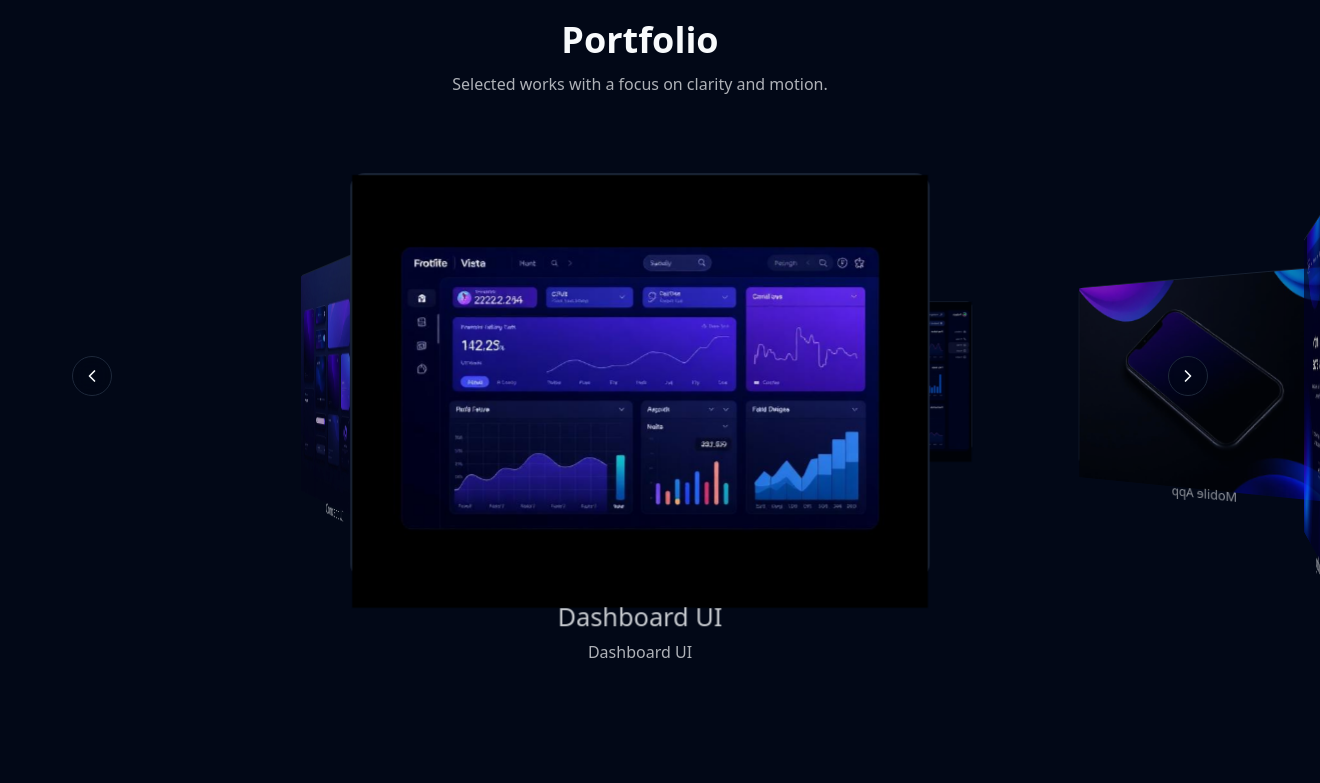
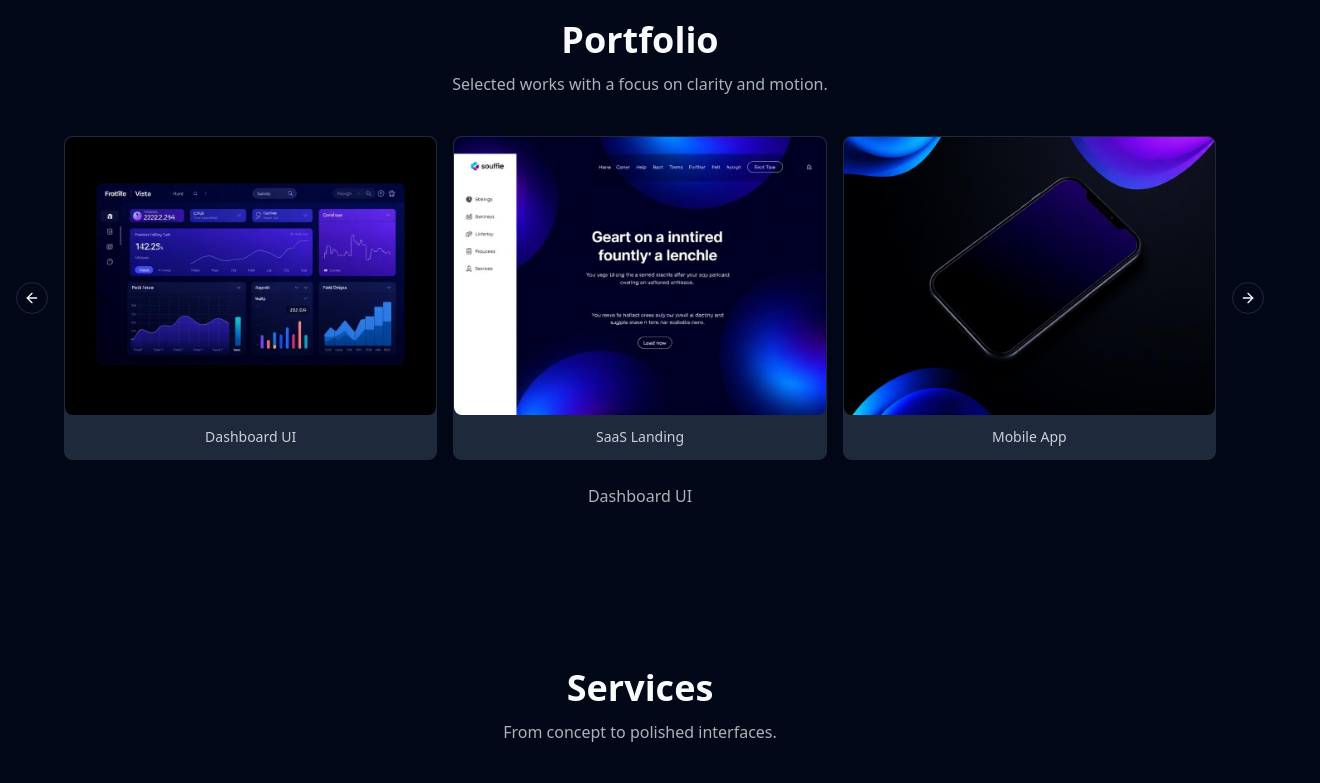
Before and after one commit to claudekanisus/tailwind-spectrum-port, a React (Vite) app: page / in a window 1280 px wide. Shown: the part 1240-2023 px from the top of the page, 1320 px wide, since content can reach past the window. Built offline with nearby package versions, Linux system fonts and the light colour scheme.

Commit message:
Revert carousel to standard
Reverted the 3D sphere carousel back to a standard carousel.

```diff
--- a/src/components/PortfolioGallery.tsx
+++ b/src/components/PortfolioGallery.tsx
@@ -1,5 +1,5 @@
 import { useEffect, useState } from "react";
-import { ChevronLeft, ChevronRight } from "lucide-react";
+import { Carousel, CarouselContent, CarouselItem, CarouselNext, CarouselPrevious, type CarouselApi } from "@/components/ui/carousel";
 import img1 from "@/assets/portfolio-1.jpg";
 import img2 from "@/assets/portfolio-2.jpg";
 import img3 from "@/assets/portfolio-3.jpg";
@@ -20,27 +20,19 @@ const PortfolioGallery = () => {
   const [open, setOpen] = useState(false);
   const [idx, setIdx] = useState<number | null>(null);
   const [current, setCurrent] = useState(0);
-  const [radius, setRadius] = useState(360);
-  const step = 360 / IMAGES.length;
+  const [carouselApi, setCarouselApi] = useState<CarouselApi | null>(null);
 
   useEffect(() => {
-    const onKey = (e: KeyboardEvent) => {
-      if (e.key === "Escape") setOpen(false);
-      if (e.key === "ArrowLeft") setCurrent((c) => (c - 1 + IMAGES.length) % IMAGES.length);
-      if (e.key === "ArrowRight") setCurrent((c) => (c + 1) % IMAGES.length);
+    if (!carouselApi) return;
+    const update = () => setCurrent(carouselApi.selectedScrollSnap());
+    update();
+    carouselApi.on("select", update);
+    carouselApi.on("reInit", update);
+    return () => {
+      carouselApi.off("select", update);
+      carouselApi.off("reInit", update);
     };
-    const onResize = () => {
-      const r = Math.max(220, Math.min(420, Math.floor(window.innerWidth * 0.35)));
-      setRadius(r);
-    };
-    onResize();
-    window.addEventListener("resize", onResize);
-    window.addEventListener("keydown", onKey);
-    return () => {
-      window.removeEventListener("keydown", onKey);
-      window.removeEventListener("resize", onResize);
-    };
-  }, []);
+  }, [carouselApi]);
 
   return (
     <section id="work" className="container scroll-mt-24 py-20">
@@ -50,74 +42,37 @@ const PortfolioGallery = () => {
       </div>
 
       <div className="mt-10">
-        <div className="relative mx-auto max-w-6xl">
-          <div className="relative h-[360px] sm:h-[420px] md:h-[480px] [perspective:1000px]">
-            <div
-              className="absolute inset-0 [transform-style:preserve-3d] will-change-transform"
-              style={{
-                transform: `rotateY(${-current * step}deg)`,
-                transition: "transform 700ms cubic-bezier(0.22,1,0.36,1)",
-              }}
-              aria-live="polite"
-              aria-label="3D image carousel"
-            >
-              {IMAGES.map((it, i) => {
-                const angle = i * step;
-                const activeIndex = ((current % IMAGES.length) + IMAGES.length) % IMAGES.length;
-                const isActive = i === activeIndex;
-                return (
-                  <div
-                    key={i}
-                    className="absolute left-1/2 top-1/2 [transform-style:preserve-3d]"
-                    style={{ transform: `rotateY(${angle}deg) translateZ(${radius}px)` }}
-                  >
+        <Carousel setApi={setCarouselApi} opts={{ align: "start", loop: true }} className="relative mx-auto max-w-6xl">
+          <CarouselContent>
+            {IMAGES.map((it, i) => (
+              <CarouselItem key={i} className="basis-full sm:basis-1/2 lg:basis-1/3">
                 <button
-                      className={`relative -translate-x-1/2 -translate-y-1/2 transform group focus-visible:outline-none focus-visible:ring-2 focus-visible:ring-brand rounded-lg grid place-items-center w-64 h-40 sm:w-72 sm:h-48 md:w-80 md:h-56 bg-muted border border-border shadow-md transition-all duration-500 ${isActive ? "scale-105 opacity-100 shadow-[var(--shadow-elegant)]" : "scale-95 opacity-70"}`}
+                  className="group block w-full rounded-lg border border-border bg-muted shadow-md transition-all hover-scale focus-visible:outline-none focus-visible:ring-2 focus-visible:ring-brand"
                   onClick={() => {
                     setIdx(i);
                     setOpen(true);
                   }}
                   aria-label={`Open ${it.title}`}
                 >
+                  <div className="aspect-[4/3] w-full grid place-items-center rounded-lg overflow-hidden">
                     <img
                       src={it.src}
                       alt={`${it.title} — portfolio image`}
                       loading="lazy"
                       className="max-w-full max-h-full object-contain object-center"
                     />
-                      <div className="pointer-events-none absolute inset-0 rounded-lg bg-gradient-to-t from-background/70 to-transparent opacity-0 transition-opacity duration-300 group-hover:opacity-100" />
-                      <span className="pointer-events-none absolute -bottom-8 left-1/2 -translate-x-1/2 text-sm font-medium text-foreground/80 whitespace-nowrap">
+                  </div>
+                  <div className="pointer-events-none p-3 text-center text-sm font-medium text-foreground/80">
                     {it.title}
-                      </span>
+                  </div>
                 </button>
-                  </div>
-                );
-              })}
-            </div>
-
-            <div className="pointer-events-none absolute inset-0 flex items-center justify-between px-2">
-              <div className="pointer-events-auto">
-                <button
-                  onClick={() => setCurrent((c) => (c - 1 + IMAGES.length) % IMAGES.length)}
-                  className="inline-flex h-10 w-10 items-center justify-center rounded-full border border-border bg-background/60 backdrop-blur transition-colors hover:bg-background focus-visible:outline-none focus-visible:ring-2 focus-visible:ring-brand"
-                  aria-label="Previous slide"
-                >
-                  <ChevronLeft className="h-5 w-5" />
-                </button>
-              </div>
-              <div className="pointer-events-auto">
-                <button
-                  onClick={() => setCurrent((c) => (c + 1) % IMAGES.length)}
-                  className="inline-flex h-10 w-10 items-center justify-center rounded-full border border-border bg-background/60 backdrop-blur transition-colors hover:bg-background focus-visible:outline-none focus-visible:ring-2 focus-visible:ring-brand"
-                  aria-label="Next slide"
-                >
-                  <ChevronRight className="h-5 w-5" />
-                </button>
-              </div>
-            </div>
-          </div>
-          <p className="mt-6 text-center text-foreground/70">{IMAGES[((current % IMAGES.length) + IMAGES.length) % IMAGES.length].title}</p>
-        </div>
+              </CarouselItem>
+            ))}
+          </CarouselContent>
+          <CarouselPrevious />
+          <CarouselNext />
+        </Carousel>
+        <p className="mt-6 text-center text-foreground/70">{IMAGES[current].title}</p>
       </div>
 
       {open && idx !== null && (
```
Lines whose indentation alone changed are shown as unchanged.
